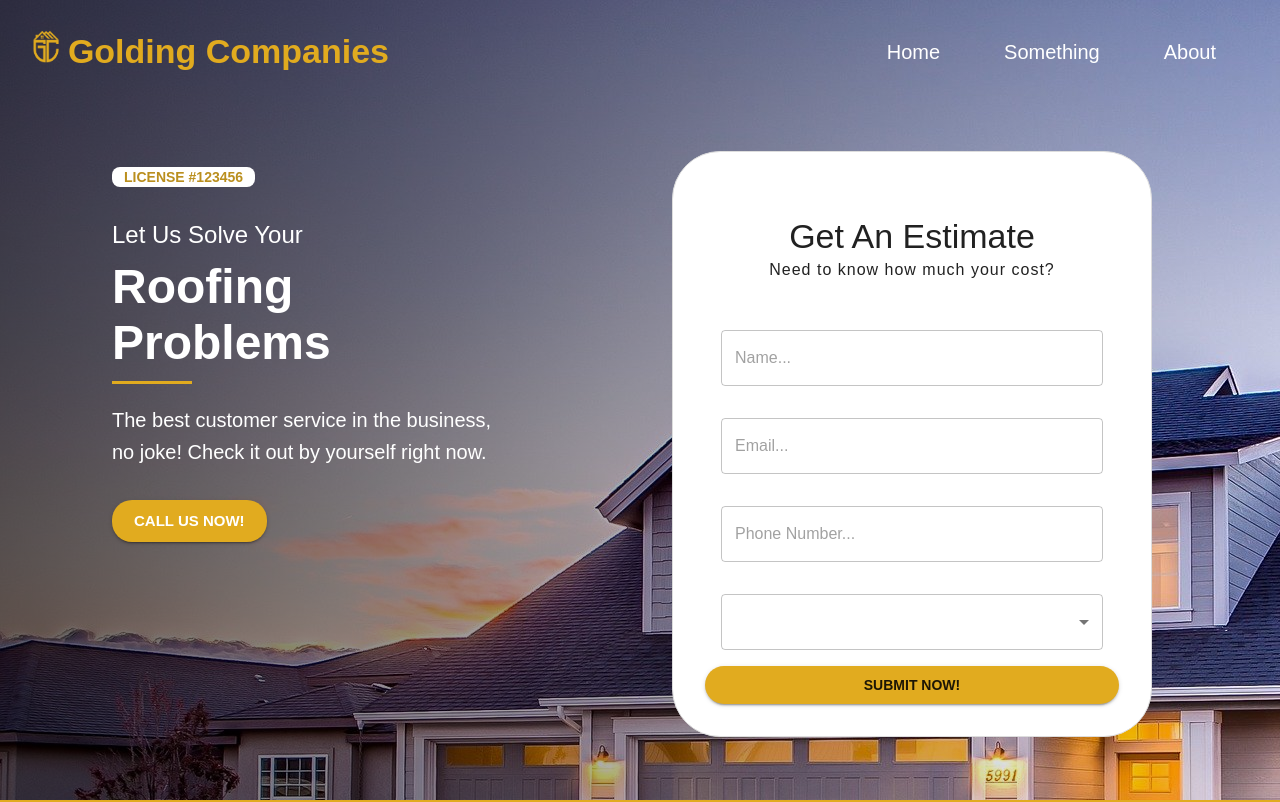
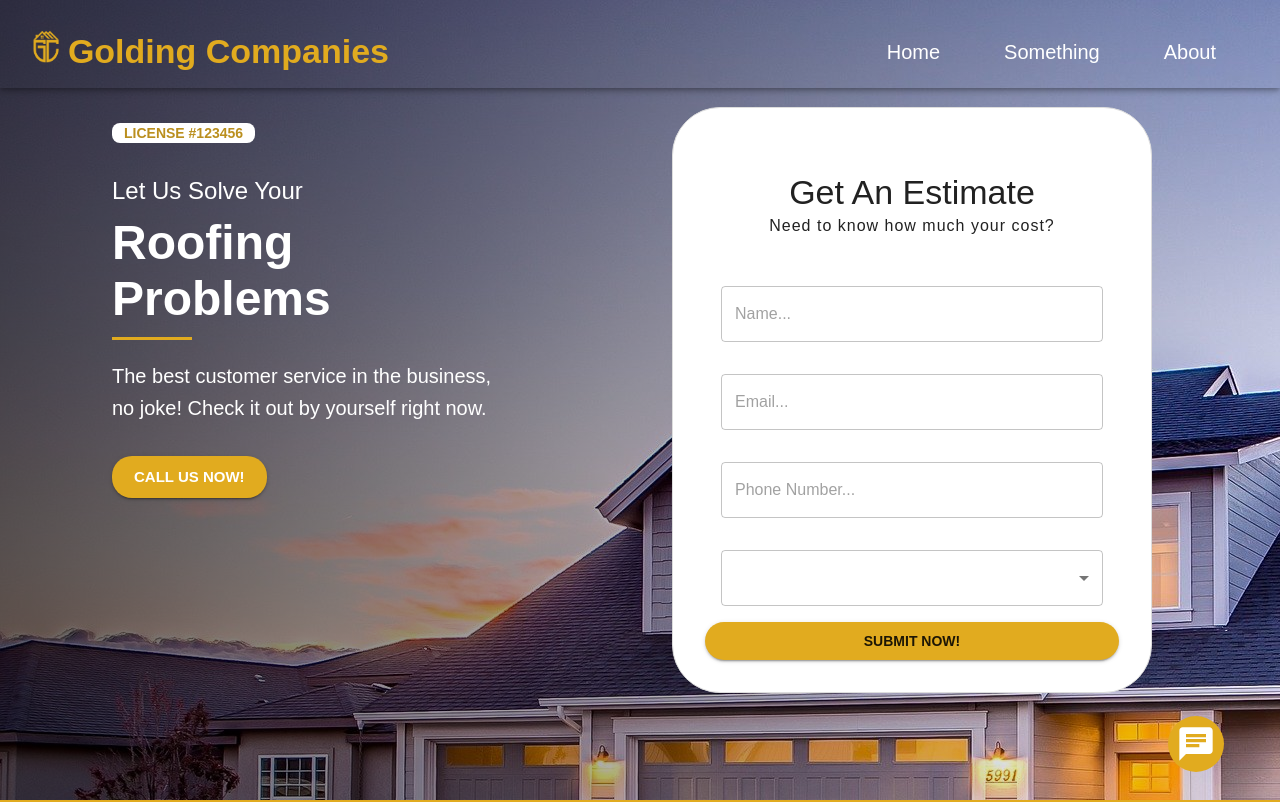
Before and after one commit to ryan0626-bit/golding, a React (Create React App) app in the folder frontend/: page / in a window 1280 px wide. Shown: the top 802 px of the page. Built offline with nearby package versions, Linux system fonts and the light colour scheme.

Commit message:
Manage One App Bar

```diff
--- a/frontend/src/App.js
+++ b/frontend/src/App.js
@@ -3,14 +3,13 @@ import { makeStyles } from '@material-ui/core/styles'
 import React from 'react'
 import { Redirect, Route, Switch, useLocation } from 'react-router-dom'
 import About from './about'
+import BottomChat from './components/BottomChat'
+import NavBar from './components/NavBar'
 import Home from './home'
 import useAtTop from './hooks/useAtTop'
-import NavBar from './components/NavBar'
 
 const useStyles = makeStyles(theme => ({
-  appBar: ({ atTop, isHome }) => ({
-    display: atTop && isHome ? 'none' : '',
-  }),
+  appBar: ({ atTop, isHome }) => ({}),
   root: {
     scrollX: 'hidden',
   },
@@ -21,7 +20,11 @@ export default function App() {
   const classes = useStyles({ atTop, isHome })
   return (
     <div className={classes.root}>
-      <AppBar className={classes.appBar}>
+      <AppBar
+        position="fixed"
+        color={atTop && isHome ? 'transparent' : 'primary'}
+        className={classes.appBar}
+      >
         <NavBar />
       </AppBar>
       <Switch>
@@ -33,6 +36,7 @@ export default function App() {
         </Route>
         <Redirect to="/" />
       </Switch>
+      <BottomChat />
     </div>
   )
 }
--- /dev/null
+++ b/frontend/src/components/BottomChat.js
@@ -0,0 +1,48 @@
+import BottomNavigation from '@material-ui/core/BottomNavigation'
+import { makeStyles } from '@material-ui/core/styles'
+import ChatIcon from '@material-ui/icons/Chat'
+import React from 'react'
+
+const useStyles = makeStyles(theme => ({
+  bottomNavigation: {
+    width: '100%',
+    position: 'fixed',
+    bottom: 0,
+    zIndex: 1100,
+    backgroundColor: ' rgba(255,0,0,0)',
+    display: 'flex',
+    justifyContent: 'flex-end',
+    alignItems: 'center',
+  },
+  chatIcon: {
+    color: 'white',
+    '&:hover': {
+      color: theme.palette.primary.main,
+    },
+    fontSize: '2.5rem',
+  },
+  iconButton: {
+    margin: '0 3.5rem 3.5rem 0',
+    borderRadius: '50%',
+    backgroundColor: theme.palette.primary.main,
+    '&:hover': {
+      backgroundColor: 'white',
+      cursor: 'pointer',
+    },
+    height: '3.5rem',
+    width: '3.5rem',
+    display: 'flex',
+    justifyContent: 'center',
+    alignItems: 'center',
+  },
+}))
+export default function BottomChat() {
+  const classes = useStyles()
+  return (
+    <BottomNavigation className={classes.bottomNavigation}>
+      <div className={classes.iconButton}>
+        <ChatIcon className={classes.chatIcon} />
+      </div>
+    </BottomNavigation>
+  )
+}
--- a/frontend/src/home/main-tile/index.js
+++ b/frontend/src/home/main-tile/index.js
@@ -1,8 +1,6 @@
 import { makeStyles } from '@material-ui/core/styles'
 import { React } from 'react'
-import useAtTop from '../../hooks/useAtTop'
 import HomeRoof from '../../images/HomeRoof.jpg'
-import NavBar from '../../components/NavBar'
 import Intro from './Intro'
 import Request from './Request'
 
@@ -28,8 +26,6 @@ const useStyles = makeStyles(theme => ({
     zIndex: 1,
   },
   navBar: {
-    zIndex: 2,
-    flexGrow: 1,
     flexBasis: '100%',
   },
   intro: {
@@ -74,15 +70,11 @@ const useStyles = makeStyles(theme => ({
 
 export default function Index() {
   const classes = useStyles()
-  const atTop = useAtTop()
+
   return (
     <div className={classes.background}>
       <div className={classes.backgroundOverlay} />
-      {atTop && (
-        <div className={classes.navBar}>
-          <NavBar />
-        </div>
-      )}
+      <div className={classes.navBar} />
       <div className={classes.intro}>
         <Intro />
       </div>
```
Also changed, not shown: 1 other file (tests, documents, lock files or other folders).
